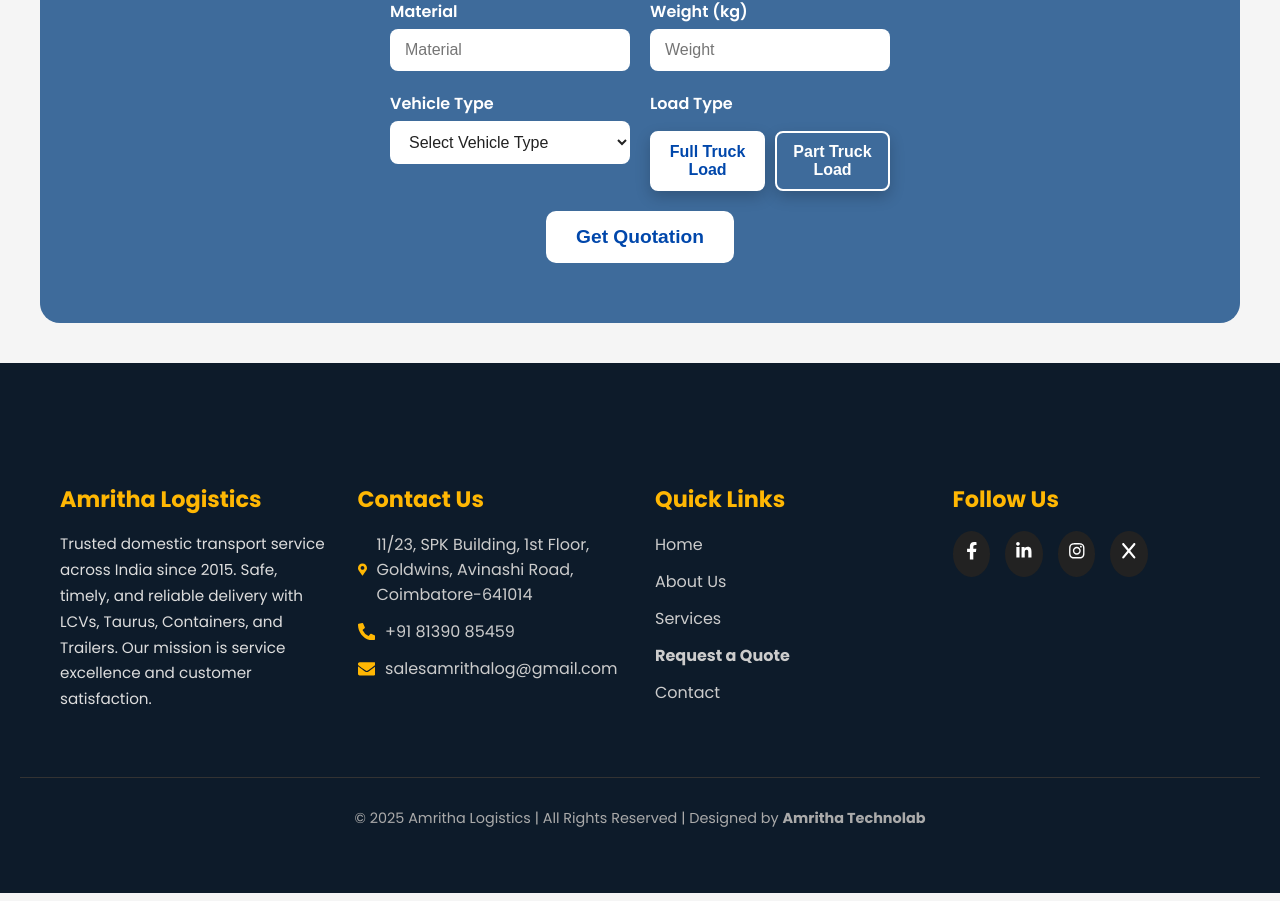
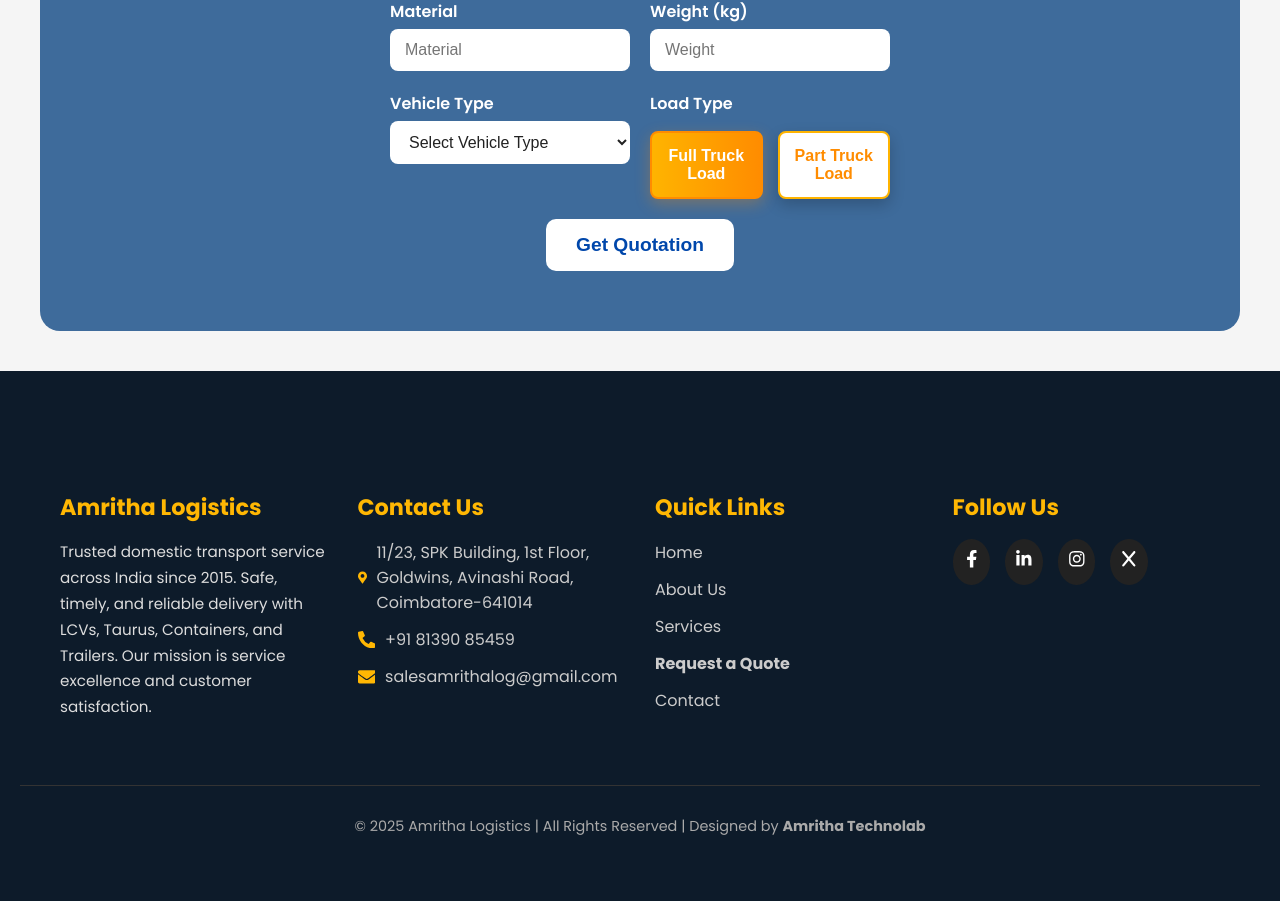
Before and after one commit to akshay0851/Amritha-Logistics, a React (Create React App) app in the folder frontend/: page / in a window 1280 px wide. Shown: the part 2997-3898 px from the top of the page. Built offline with nearby package versions, Linux system fonts and the light colour scheme.

Commit message:
Updated quotation page UI and backend email configuration

```diff
--- a/frontend/src/Components/Quotation.css
+++ b/frontend/src/Components/Quotation.css
@@ -78,6 +78,42 @@
   transform: scale(1.03);
 }
 
+/* Load Type Toggle */
+
+.toggle-buttons {
+  display: flex;
+  gap: 15px;
+  margin-top: 10px;
+}
+
+.toggle-buttons button {
+  flex: 1;
+  padding: 14px;
+  border: 2px solid #ffb400;
+  background: white;
+  color: #ff8c00;
+  font-size: 16px;
+  font-weight: 600;
+  border-radius: 8px;
+  cursor: pointer;
+  transition: all 0.3s ease;
+}
+
+.toggle-buttons button:hover {
+  background: #fff3d4;
+}
+
+.toggle-buttons button.active {
+  background: linear-gradient(to right, #ffb400, #ff8c00);
+  color: white;
+  border-color: #ff8c00;
+  box-shadow: 0 5px 15px rgba(255,140,0,0.3);
+}
+
+.toggle-buttons button:focus {
+  outline: none;
+}
+
 /* Responsive */
 @media (max-width: 900px) {
   .quotation-section {
```
